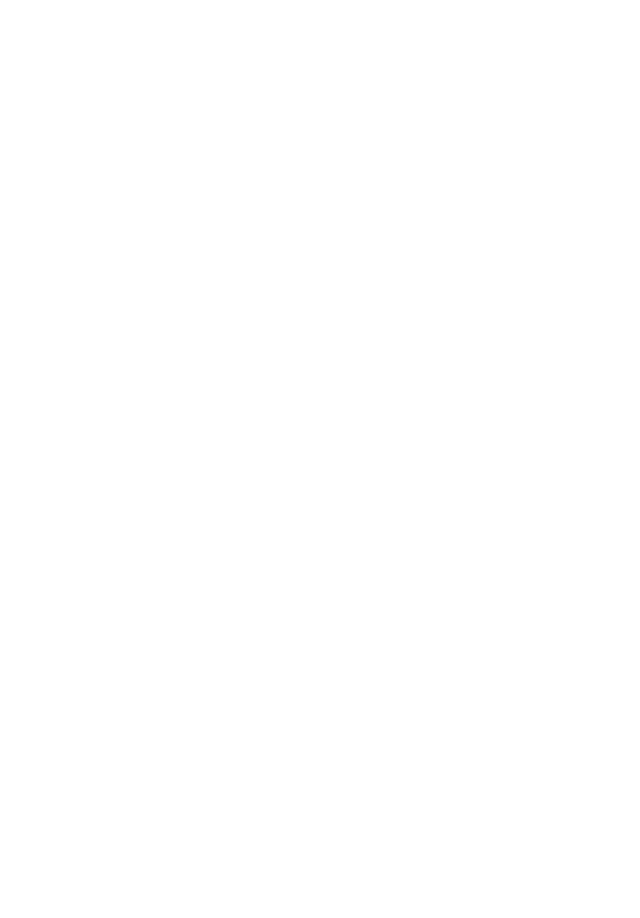
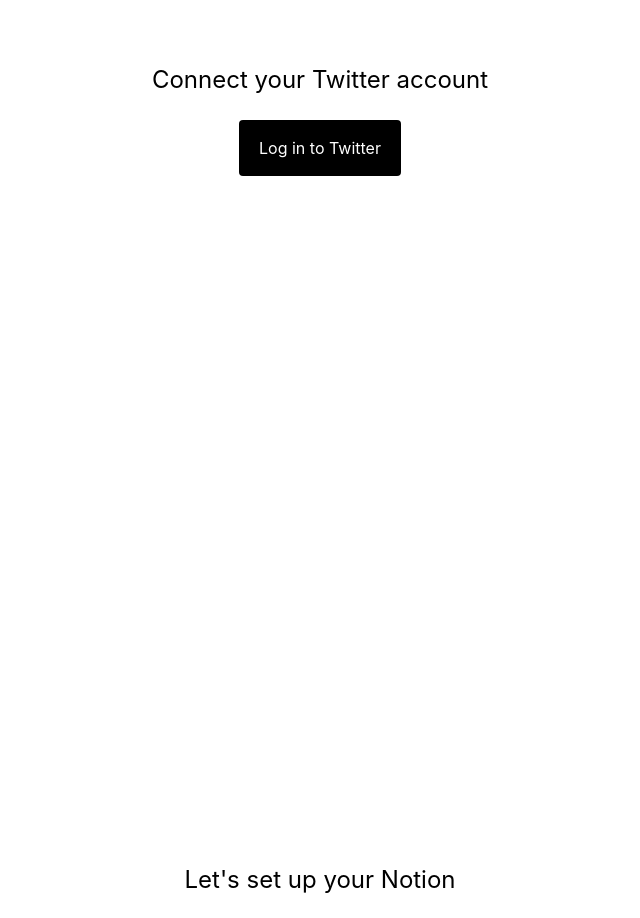
Before and after one commit to akuya-ekorot/twitter-for-notion-2, a Next.js app: page / in a window 1280 px wide. Shown: the part 1080-1998 px from the top of the page, without its empty margins (320-960 px from the left). Before the commit the page ends 800 px from the top, so only its background shows below. Built offline with nearby package versions, Linux system fonts and the light colour scheme.

Commit message:
feat: link sections together

```diff
--- a/components/Section.tsx
+++ b/components/Section.tsx
@@ -1,8 +1,21 @@
-const Section = ({ title, buttonText }) => {
+interface SectionProps {
+  title: string;
+  buttonText: string;
+  id: string;
+  linkToSection?: string;
+}
+
+const Section = ({ title, buttonText, id, linkToSection }: SectionProps) => {
   return (
-    <div className="flex flex-col text-2xl gap-6 w-screen h-screen items-center justify-center">
+    <div
+      id={id}
+      className="flex flex-col items-center justify-center w-screen h-screen text-2xl gap-6"
+    >
       <h1>{title}</h1>
-      <a className="px-5 py-4 rounded text-base bg-black text-white">
+      <a
+        href={linkToSection && `#${linkToSection}`}
+        className="px-5 py-4 text-base text-white bg-black rounded"
+      >
         {buttonText}
       </a>
     </div>
--- a/pages/index.tsx
+++ b/pages/index.tsx
@@ -4,10 +4,25 @@
 
 const Home = () => {
   return (
-    <Section
-      title={`Welcome to Twitter for Notion`}
-      buttonText={`Get Started`}
-    />
+    <>
+      <Section
+        title={`Welcome to Twitter for Notion`}
+        buttonText={`Get Started`}
+        id={`get-started`}
+        linkToSection={`twitter`}
+      />
+      <Section
+        title={`Connect your Twitter account`}
+        buttonText={`Log in to Twitter`}
+        id={`twitter`}
+        linkToSection={`notion`}
+      />
+      <Section
+        title={`Let's set up your Notion`}
+        buttonText={`Connect to Notion`}
+        id={`notion`}
+      />
+    </>
   );
 };
 
```
